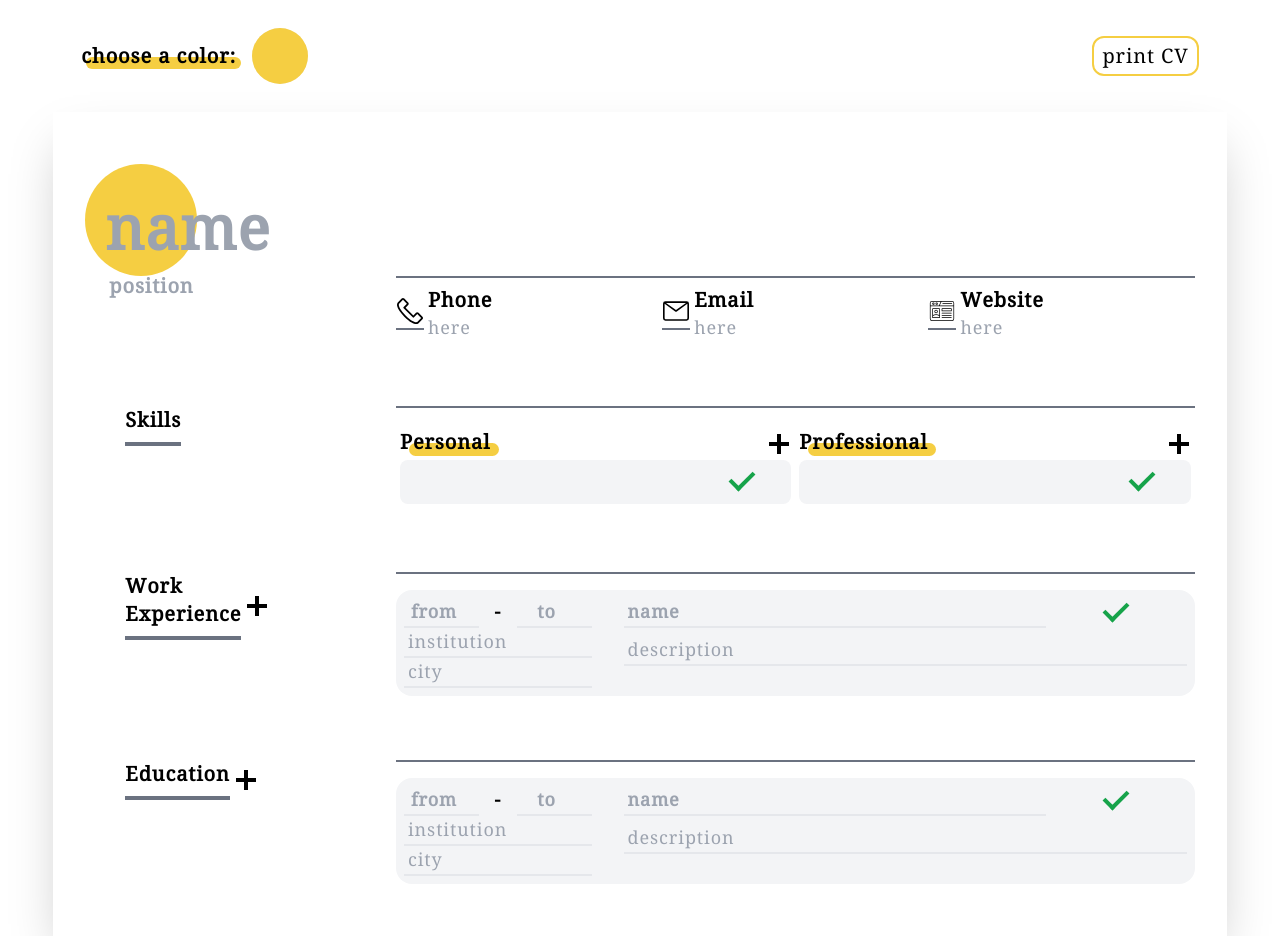
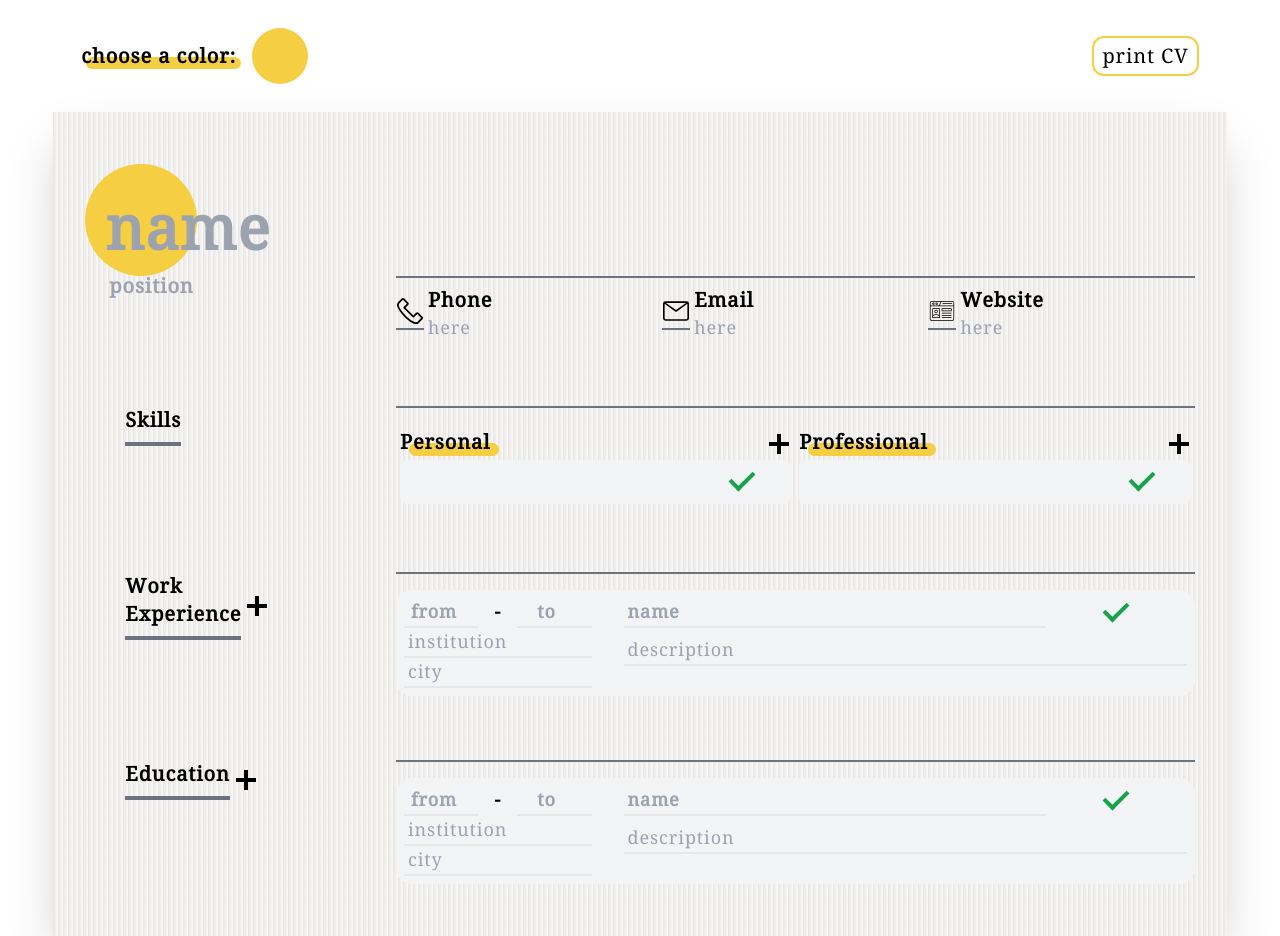
Before and after one commit to Sasmn/cv-project, a React (Create React App) app: page / in a window 1280 px wide. Built offline with nearby package versions, Linux system fonts and the light colour scheme.

Commit message:
paper like background

```diff
--- a/src/App.js
+++ b/src/App.js
@@ -23,7 +23,7 @@ function App() {
     pageStyle: `
       @page {
         size: auto;
-        margin: 5mm 10mm;
+        margin: 0;
       }
       @media print {
         html, body {
@@ -33,6 +33,9 @@ function App() {
         }
         .no-print {
           display: none;
+        }
+        main{
+          height: 100vh;
         }
       }
       `,
--- a/src/Components/Main.js
+++ b/src/Components/Main.js
@@ -5,11 +5,15 @@ import Experience from "./Experience";
 
 const Main = React.forwardRef((props, ref) => {
   return (
-    <main ref={ref} className=".main shadow-2xl print:shadow-none pt-5 pb-5">
+    <main
+      ref={ref}
+      className=".main shadow-2xl print:shadow-none pt-5 pb-5 relative print:px-5 print:py-10"
+    >
       <GeneralInfo color={props.color} />
       <Skills color={props.color} />
       <Experience name="Work Experience" color={props.color} />
       <Experience name="Education" color={props.color} />
+      <div className="bg-gradient-to-r from-stone-200 to-stone-50 bg-[length:5px_5px] absolute top-0 left-0 w-full h-full -z-20"></div>
     </main>
   );
 });
```
